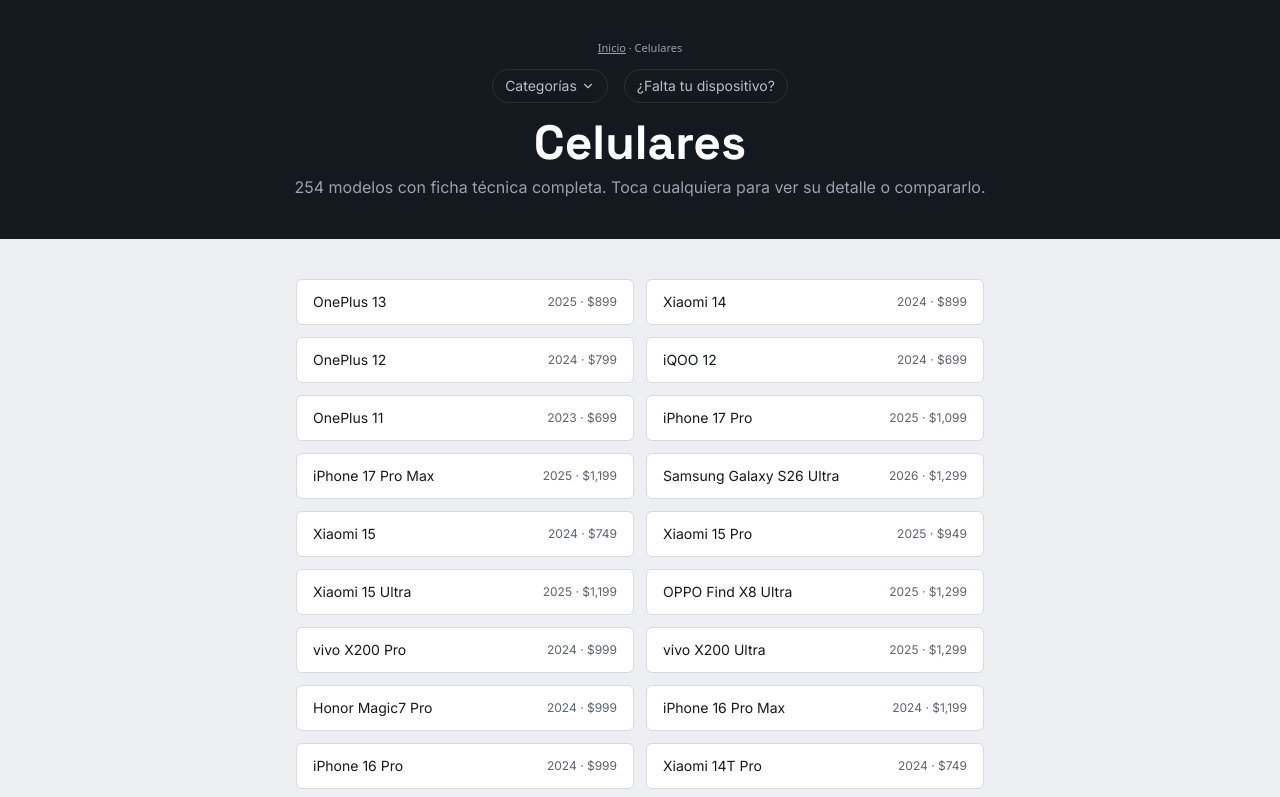
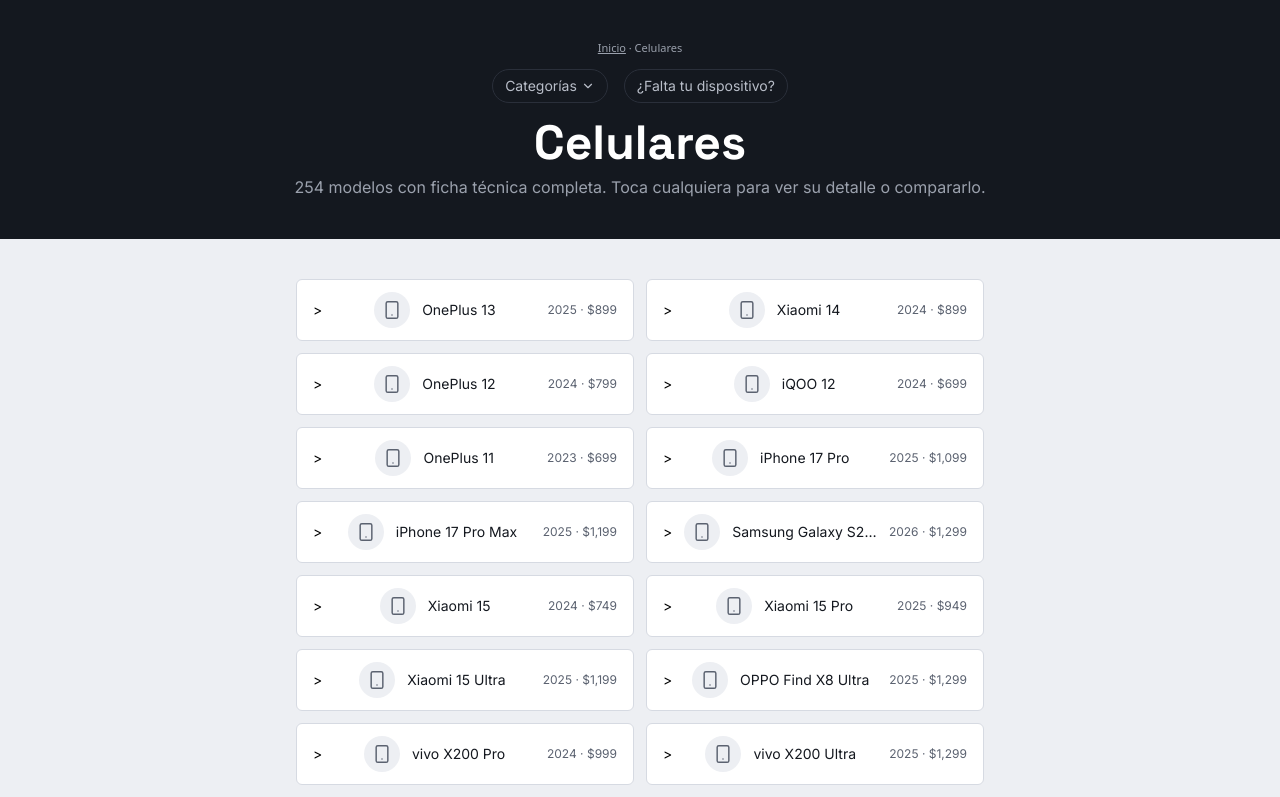
Before and after one commit to Francisco101299/comparador-dispositivos, a React (Vite) app: page /celulares in a window 1280 px wide. Shown: the top 797 px of the page. Built offline with nearby package versions, Linux system fonts and the light colour scheme.

Commit message:
Update CategoryPage.jsx

```diff
--- a/src/pages/CategoryPage.jsx
+++ b/src/pages/CategoryPage.jsx
@@ -63,7 +63,11 @@ export default function CategoryPage() {
                 className="flex items-center justify-between gap-3 rounded-md px-4 py-3 text-sm hover:bg-[#F3F4F7] transition-colors"
                 style={{ backgroundColor: "#fff", border: `1px solid ${COLORS.line}`, fontFamily: "'Inter', sans-serif" }}
               >
-                <span style={{ color: COLORS.ink }}>{d.name}</span>
+                >
+                <span className="flex items-center gap-3 min-w-0">
+                  <DeviceIcon device={d} size={36} />
+                  <span style={{ color: COLORS.ink }} className="truncate">{d.name}</span>
+                </span>
                 <span className="text-xs shrink-0" style={{ color: COLORS.muted }}>{d.year} · {d.price}</span>
               </Link>
             </li>
```
